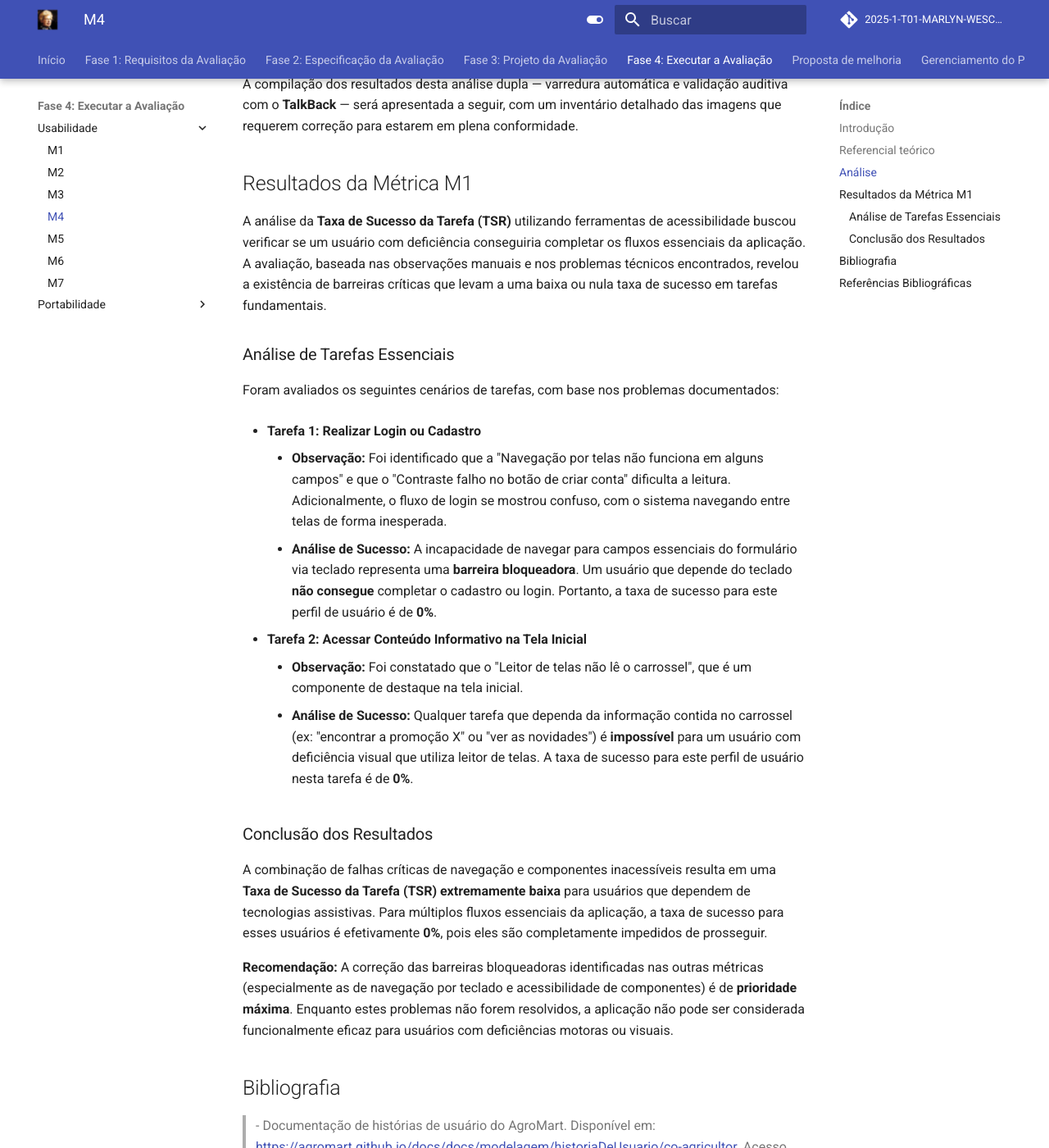
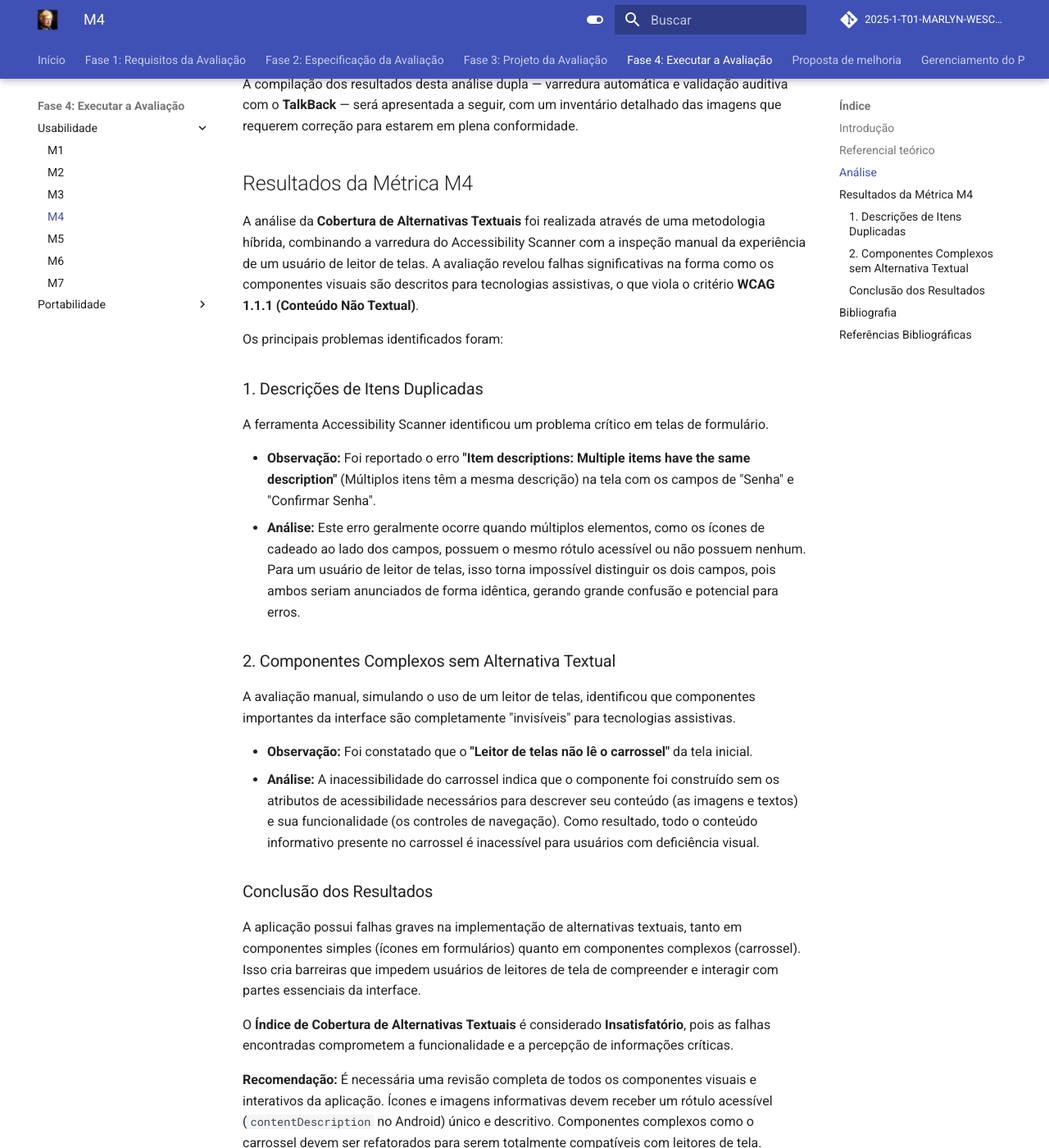
Before and after one commit to FCTE-Qualidade-de-Software-1/2025-1-T01-MARLYN-WESCOFF, an MkDocs documentation site: the page built from docs/fase4/Usabilidade/m4usa.md, in a window 1280 px wide and 1400 px high, scrolled down 1622 px. Shown: the whole window at 82% size. Built offline with MkDocs 1.6.1 and Material for MkDocs 9.7.7, drawn with Linux system fonts in a browser that asks for light colours; comment, search, counter and statistics services are not loaded.

Commit message:
Resultado das métricas

```diff
--- a/docs/fase4/Usabilidade/m4usa.md
+++ b/docs/fase4/Usabilidade/m4usa.md
@@ -39,27 +39,33 @@ O critério de avaliação para cada imagem seguiu um processo de duas etapas:
 
 A compilação dos resultados desta análise dupla — varredura automática e validação auditiva com o **TalkBack** — será apresentada a seguir, com um inventário detalhado das imagens que requerem correção para estarem em plena conformidade.
 
-## Resultados da Métrica M1
+## Resultados da Métrica M4
 
-A análise da **Taxa de Sucesso da Tarefa (TSR)** utilizando ferramentas de acessibilidade buscou verificar se um usuário com deficiência conseguiria completar os fluxos essenciais da aplicação. A avaliação, baseada nas observações manuais e nos problemas técnicos encontrados, revelou a existência de barreiras críticas que levam a uma baixa ou nula taxa de sucesso em tarefas fundamentais.
+A análise da **Cobertura de Alternativas Textuais** foi realizada através de uma metodologia híbrida, combinando a varredura do Accessibility Scanner com a inspeção manual da experiência de um usuário de leitor de telas. A avaliação revelou falhas significativas na forma como os componentes visuais são descritos para tecnologias assistivas, o que viola o critério **WCAG 1.1.1 (Conteúdo Não Textual)**.
 
-### Análise de Tarefas Essenciais
+Os principais problemas identificados foram:
 
-Foram avaliados os seguintes cenários de tarefas, com base nos problemas documentados:
+### 1. Descrições de Itens Duplicadas
 
-* **Tarefa 1: Realizar Login ou Cadastro**
-    * **Observação:** Foi identificado que a "Navegação por telas não funciona em alguns campos" e que o "Contraste falho no botão de criar conta"  dificulta a leitura. Adicionalmente, o fluxo de login se mostrou confuso, com o sistema navegando entre telas de forma inesperada.
-    * **Análise de Sucesso:** A incapacidade de navegar para campos essenciais do formulário via teclado representa uma **barreira bloqueadora**. Um usuário que depende do teclado **não consegue** completar o cadastro ou login. Portanto, a taxa de sucesso para este perfil de usuário é de **0%**.
+A ferramenta Accessibility Scanner identificou um problema crítico em telas de formulário.
 
-* **Tarefa 2: Acessar Conteúdo Informativo na Tela Inicial**
-    * **Observação:** Foi constatado que o "Leitor de telas não lê o carrossel", que é um componente de destaque na tela inicial.
-    * **Análise de Sucesso:** Qualquer tarefa que dependa da informação contida no carrossel (ex: "encontrar a promoção X" ou "ver as novidades") é **impossível** para um usuário com deficiência visual que utiliza leitor de telas. A taxa de sucesso para este perfil de usuário nesta tarefa é de **0%**.
+* **Observação:** Foi reportado o erro **"Item descriptions: Multiple items have the same description"** (Múltiplos itens têm a mesma descrição) na tela com os campos de "Senha" e "Confirmar Senha".
+* **Análise:** Este erro geralmente ocorre quando múltiplos elementos, como os ícones de cadeado ao lado dos campos, possuem o mesmo rótulo acessível ou não possuem nenhum. Para um usuário de leitor de telas, isso torna impossível distinguir os dois campos, pois ambos seriam anunciados de forma idêntica, gerando grande confusão e potencial para erros.
+
+### 2. Componentes Complexos sem Alternativa Textual
+
+A avaliação manual, simulando o uso de um leitor de telas, identificou que componentes importantes da interface são completamente "invisíveis" para tecnologias assistivas.
+
+* **Observação:** Foi constatado que o **"Leitor de telas não lê o carrossel"** da tela inicial.
+* **Análise:** A inacessibilidade do carrossel indica que o componente foi construído sem os atributos de acessibilidade necessários para descrever seu conteúdo (as imagens e textos) e sua funcionalidade (os controles de navegação). Como resultado, todo o conteúdo informativo presente no carrossel é inacessível para usuários com deficiência visual.
 
 ### Conclusão dos Resultados
 
-A combinação de falhas críticas de navegação e componentes inacessíveis resulta em uma **Taxa de Sucesso da Tarefa (TSR) extremamente baixa** para usuários que dependem de tecnologias assistivas. Para múltiplos fluxos essenciais da aplicação, a taxa de sucesso para esses usuários é efetivamente **0%**, pois eles são completamente impedidos de prosseguir.
+A aplicação possui falhas graves na implementação de alternativas textuais, tanto em componentes simples (ícones em formulários) quanto em componentes complexos (carrossel). Isso cria barreiras que impedem usuários de leitores de tela de compreender e interagir com partes essenciais da interface.
 
-**Recomendação:** A correção das barreiras bloqueadoras identificadas nas outras métricas (especialmente as de navegação por teclado e acessibilidade de componentes) é de **prioridade máxima**. Enquanto estes problemas não forem resolvidos, a aplicação não pode ser considerada funcionalmente eficaz para usuários com deficiências motoras ou visuais.
+O **Índice de Cobertura de Alternativas Textuais** é considerado **Insatisfatório**, pois as falhas encontradas comprometem a funcionalidade e a percepção de informações críticas.
+
+**Recomendação:** É necessária uma revisão completa de todos os componentes visuais e interativos da aplicação. Ícones e imagens informativas devem receber um rótulo acessível (`contentDescription` no Android) único e descritivo. Componentes complexos como o carrossel devem ser refatorados para serem totalmente compatíveis com leitores de tela.
 
 ## Bibliografia
 
```
